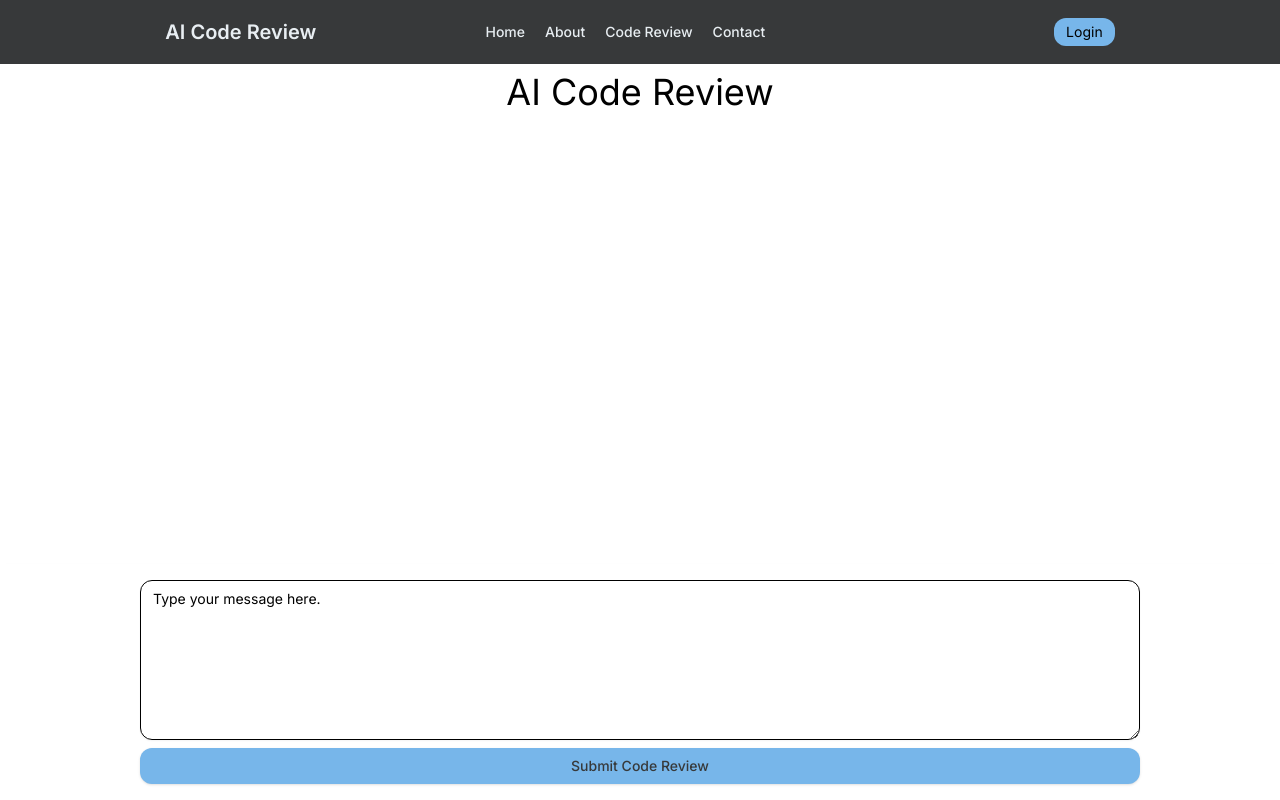
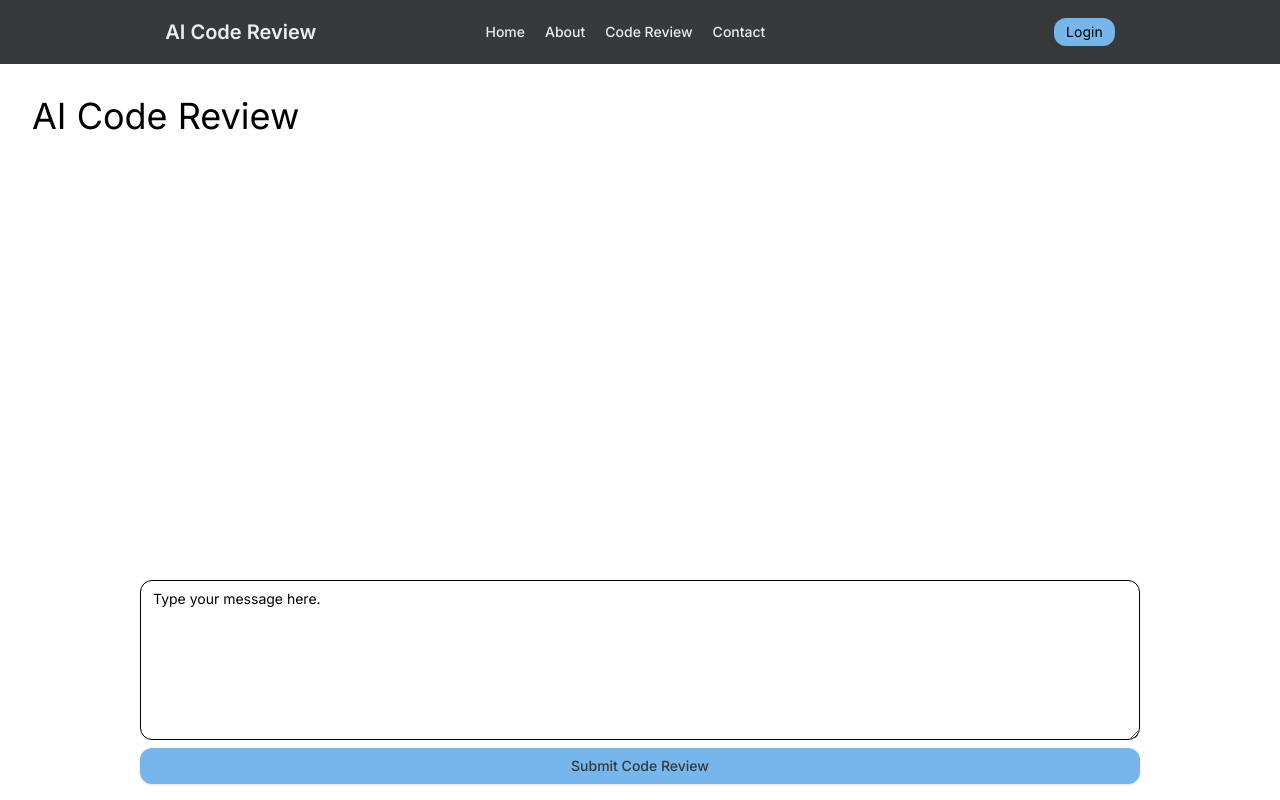
Before and after one commit to MK732/CodeWolf, a Next.js app: page /Code in a window 1280 px wide. Built offline with nearby package versions, Linux system fonts and the light colour scheme; no server answers.

Commit message:
Refactored instructions for AI Prompt
Made proper import start/ends

```diff
--- a/app/Code/page.tsx
+++ b/app/Code/page.tsx
@@ -1,6 +1,10 @@
 "use client";
 
+/* REACT IMPORTS */
 import React, { useState, useRef, useEffect } from "react";
+/* REACT IMPORTS END */
+
+/* PRISM IMPORTS */
 import Prism from "prismjs";
 import "prismjs/themes/prism-okaidia.css";
 import "prismjs/components/prism-javascript";
@@ -8,9 +12,15 @@ import "prismjs/components/prism-python";
 import "prismjs/components/prism-java";
 import "prismjs/components/prism-rust";
 import "prismjs/components/prism-typescript";
+import "prismjs/components/prism-jsx";
+import "prismjs/components/prism-tsx";
 import "prismjs/components/prism-csharp";
+import "prismjs/components/prism-c";
+import "prismjs/components/prism-cpp";
 import "../custom-prism.css";
+/* PRISM IMPORTS  END*/
 
+/* SHAD CN IMPORTS */
 import { Textarea } from "@/components/ui/textarea";
 import { Button } from "@/components/ui/button";
 import {
@@ -19,7 +29,12 @@ import {
   TooltipProvider,
   TooltipTrigger,
 } from "@/components/ui/tooltip";
+
+/* SHAD CN IMPORTS */
+
+/* RANDOM IMPORTS */
 import { marked } from "marked";
+/* RANDOM IMPORTS END */
 
 const CodeReview = () => {
   const [reviewResult, setReviewResult] = useState<string>("");
@@ -66,7 +81,6 @@ const CodeReview = () => {
   };
 
   const renderContent = (text: any): JSX.Element => {
-    // Ensure marked.parse returns a string
     const htmlContent: any = marked.parse(text);
 
     return (
@@ -75,17 +89,23 @@ const CodeReview = () => {
   };
 
   return (
-    <>
-      <div className="flex min-h-screen flex-col items-center justify-center overflow-y-auto">
-        <h1 className="text-xl md:p-12   md:text-4xl">AI Code Review</h1>
-        <div className="mb-4 p-4 rounded-xl border-onyx text-onyx w-[340px] md:w-[1000px] h-[300px] md:h-[600px] overflow-y-auto">
+    <div className="relative min-h-screen flex flex-col">
+      <h1 className="fixed top-16 left-0 right-0 p-4 m-4  text-xl md:text-4xl">
+        AI Code Review
+      </h1>
+
+      <div className="pt-24 flex-1 flex flex-col items-center overflow-y-auto">
+        <div className="m-14 rounded-xl border-onyx text-onyx w-[340px] md:w-[1000px] flex-1 overflow-y-auto pb-52">
           {isLoading ? (
-            <div className="animate-pulse">Loading AI review...</div>
+            <div className="animate-pulse h-full flex items-center justify-center">
+              Loading AI review...
+            </div>
           ) : (
             <div>{renderContent(reviewResult)}</div>
           )}
         </div>
-        <div className="fixed bottom-0 left-0 w-full p-4 bg-white shadow-md">
+      </div>
+      <div className="fixed bottom-0 left-0 right-0 bg-white shadow-md p-4">
         <div className="w-[340px] md:w-[1000px] mx-auto">
           <Textarea
             className="w-full h-40 max-h-80 mb-2 rounded-xl"
@@ -117,7 +137,6 @@ const CodeReview = () => {
         </div>
       </div>
     </div>
-    </>
   );
 };
 
--- a/app/api/openai/route.ts
+++ b/app/api/openai/route.ts
@@ -23,21 +23,19 @@ Code Review Instructions:
         Provide in-depth feedback on specific code sections that require changes or improvements.
         Show code snippets where changes can be made.
 
-    Final Verdict:
+    **Final Verdict (Only choose one of the two and explain why, but don't use my listed parameters.)**:
+    - **Looks good to me!**
+        - The code should be considered valid if:
+        - There are no return errors.
+        - There are no major typos or critical issues.
+        - Error handling can be suggested, but its absence will not be the reason for flagging it as "Needs review!" unless it leads to major functional issues.
 
-    Looks good to me!
+    - **Needs review!**
+        - The code requires further review if:
+        - There are typos or incorrect return or variable types.
+        - Major errors are present that affect functionality or correctness.
+        - Issues that impact the proper execution of the code or lead to significant errors must be addressed, but be lenient on error handling and input validation.
 
-        The code should be considered valid if:
-            There are no return errors.
-            There are no major typos or critical issues.
-            Error handling can be suggested, but its absence should not be the reason for flagging it as "Needs review!" unless it leads to major functional issues.
-
-    Needs review!
-
-        The code requires further review if:
-            There are typos or incorrect return or variable types.
-            Major errors are present that affect functionality or correctness.
-            Issues that impact the proper execution of the code or lead to significant errors must be addressed.
 
 
     USER BLOCKERS:
```
Lines whose indentation alone changed are shown as unchanged.
